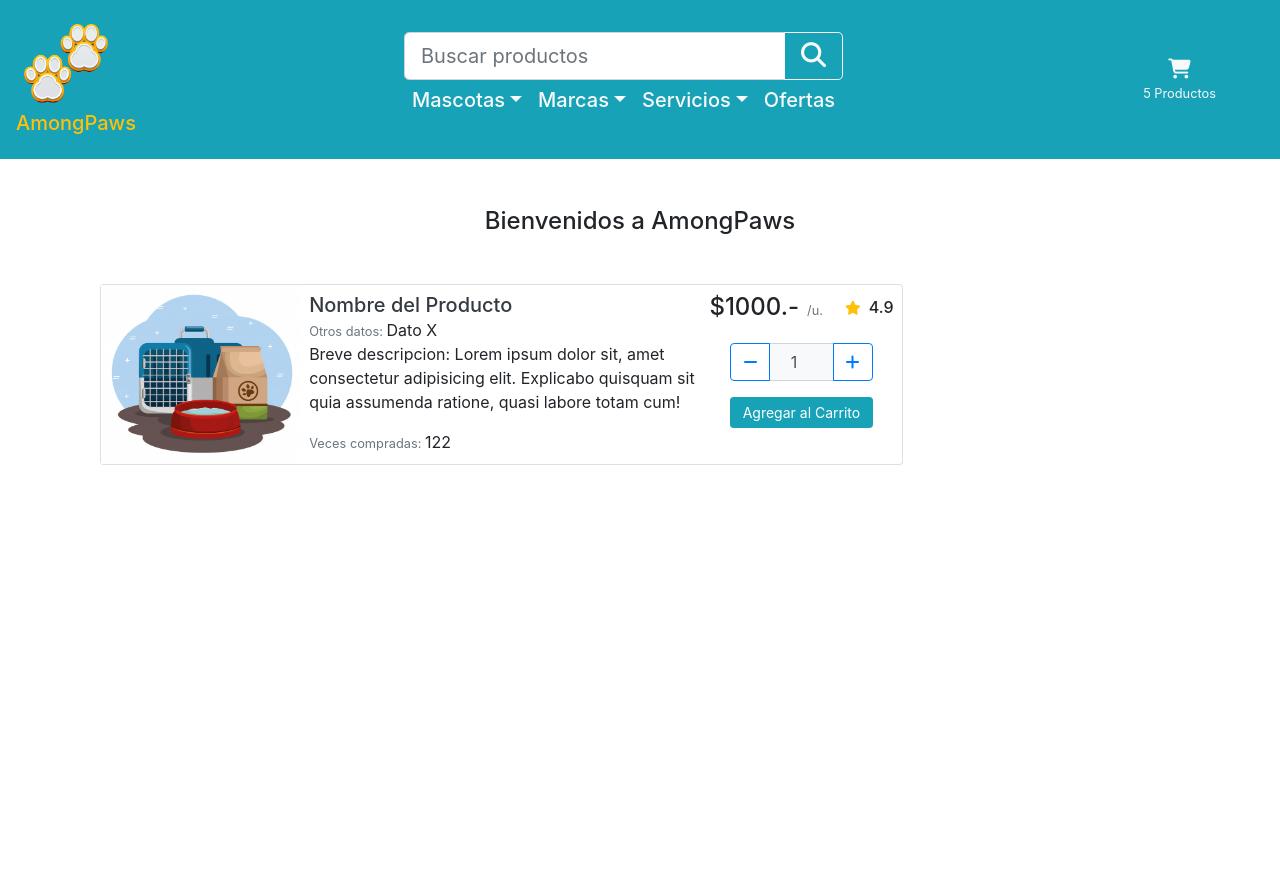
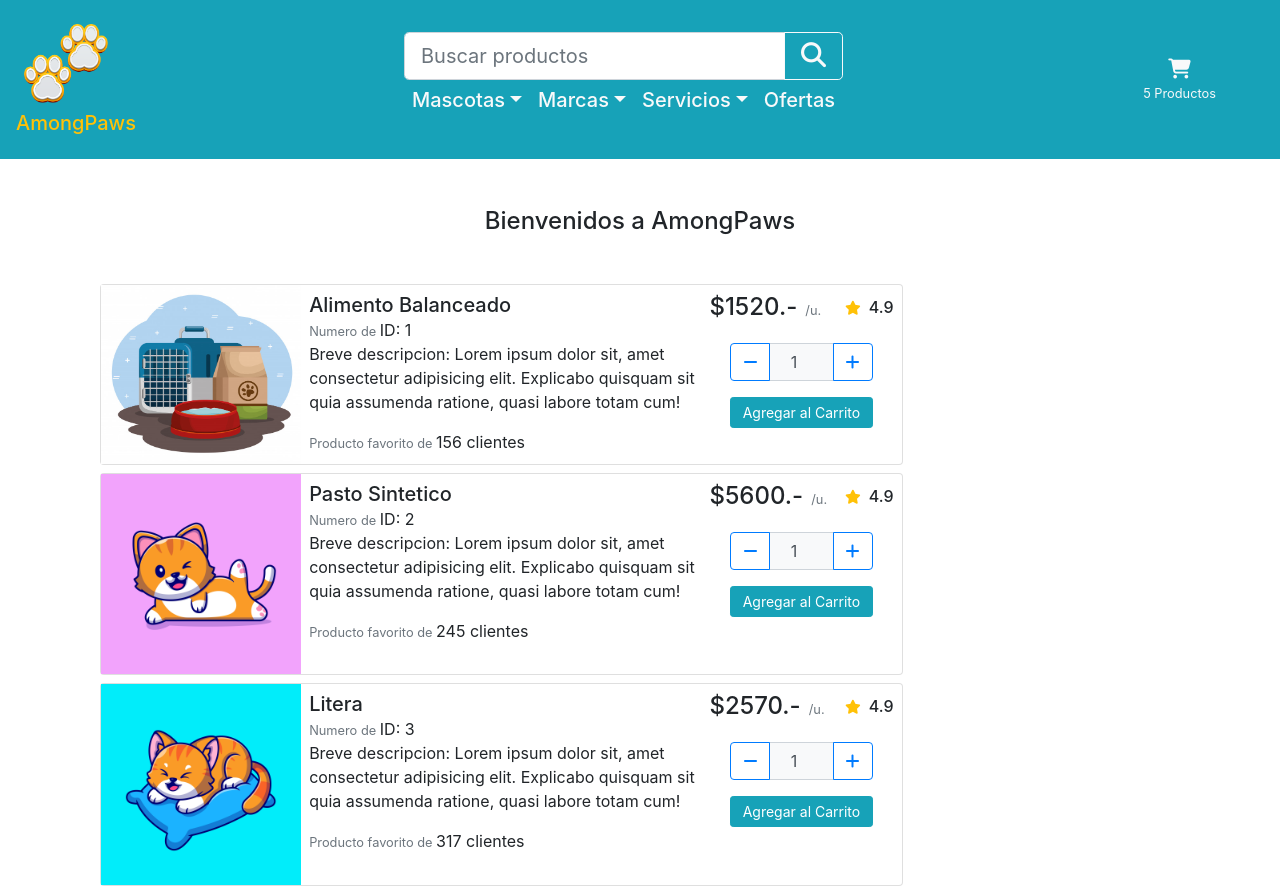
Before and after one commit to santacruzfernandog/paws, a React (Create React App) app: page / in a window 1280 px wide. Before the commit the page ends 800 px from the top, so only its background shows below. Built offline with nearby package versions, Linux system fonts and the light colour scheme.

Commit message:
Correcciones entrega Clase 06 - Promises, Asincronia y MAP

```diff
--- a/src/components/Item.jsx
+++ b/src/components/Item.jsx
@@ -1,50 +1,31 @@
 import React from 'react'
-import products1 from '../img/products1.jpg'
 import ItemCount from './ItemCount'
 
-const Item = () => {
-
-    const [item, setItem] = React.useState({})
-
-    const producto = new Promise((resolve, reject) => {
-        setTimeout(function(){
-            const item = {
-                id: 1,
-                title: 'Nombre del Producto',
-                price: 1520,
-                pictureURL: products1
-            }
-            setItem(item)
-        },2000)
-        resolve(item)
-    });
-
-    producto.then(res => console.log(res))
+const Item = ({item}) => {
 
     return (
         <div>
-            <div className="col-lg-9">
+            <div className="col-lg-9" key={item.id}>
                 <div className="card mb-2 card-width">
                     <div id="" className="row no-gutters">
                         <div className="col-md-3 d-flex align-items-center justify-content-center">
-                            <img src={products1} alt="" className="img-fluid" width=""/>
+                            <img src={item.pictureUrl} alt="" className="img-fluid" width=""/>
                         </div>
                         <div className="col-md-6">
                             <div id="" className="card-body p-0 pl-2 pt-2">
-                                <a className="text-dark">
-                                    <h5 className="d-inline">Nombre del Producto</h5>
-                                </a><br/>
-                                <small className="text-muted">Otros datos: </small>
-                                <p className="card-text d-inline">Dato X</p>
-                                <p className="card-text">Breve descripcion: Lorem ipsum dolor sit, amet consectetur adipisicing elit. Explicabo quisquam sit quia assumenda ratione, quasi labore totam cum!</p>
-                                <small className="text-muted">Veces compradas: </small>{Math.floor(Math.random() * 99) + 100}
+                                <h5 className="d-inline">{item.title}</h5>
+                                <br/>
+                                <small className="text-muted">Numero de </small>
+                                <p className="card-text d-inline">ID: {item.id}</p>
+                                <p className="card-text">Breve descripcion: {item.descripcion}</p>
+                                <small className="text-muted">Producto favorito de </small>{item.random} clientes
                             </div>
                         </div>
                         <div className="col-md-3">
                             <div className="card-body p-2">
                                 <div className="d-flex justify-content-between align-items-center">
                                     <div className="d-flex">
-                                        <h4 id="teacher-price" className="mb-0">$1000.-</h4><small className="text-muted pt-2 ml-2">/u.</small>
+                                        <h4 id="teacher-price" className="mb-0">${item.price}.-</h4><small className="text-muted pt-2 ml-2">/u.</small>
                                     </div>
                                     <div className="d-inline-flex justify-content-center align-items-center">
                                         <i className="fas fa-star fa-sm px-2 text-warning"></i><h6 className="mb-0">4.9</h6>
--- a/src/components/ItemList.jsx
+++ b/src/components/ItemList.jsx
@@ -1,10 +1,10 @@
 import React from 'react'
 import Item from './Item'
 
-const ItemList = () => {
+const ItemList = ({items = []}) => {
     return (
         <div>
-            <Item/>
+            {items.map(item => <Item item={item}/> )}
         </div>
     )
 }
--- a/src/components/ItemListContainer.jsx
+++ b/src/components/ItemListContainer.jsx
@@ -1,12 +1,32 @@
-import React from 'react'
-import ItemCount from './ItemCount'
+import React, {useEffect} from 'react'
 import ItemList from './ItemList'
+import products1 from '../img/products1.jpg'
+import cutecat1 from '../img/cutecat1.jpg'
+import cutecat2 from '../img/cutecat2.jpg'
 
 const ItemListContainer = (props) => {
+
+    const [items, setItems] = React.useState([])
+
+    useEffect(()=>{
+        const prom = new Promise((resolve,reject)=>{
+          setTimeout(()=>{
+            resolve([
+              { id:1, title:"Alimento Balanceado", price:1520, pictureUrl:products1, descripcion:'Lorem ipsum dolor sit, amet consectetur adipisicing elit. Explicabo quisquam sit quia assumenda ratione, quasi labore totam cum!', random:156},
+              { id:2, title:"Pasto Sintetico", price:5600, pictureUrl:cutecat1, descripcion:'Lorem ipsum dolor sit, amet consectetur adipisicing elit. Explicabo quisquam sit quia assumenda ratione, quasi labore totam cum!', random:245},
+              { id:3, title:"Litera", price:2570, pictureUrl:cutecat2, descripcion:'Lorem ipsum dolor sit, amet consectetur adipisicing elit. Explicabo quisquam sit quia assumenda ratione, quasi labore totam cum!', random:317}
+            ])
+          },2000)
+        })
+
+        prom.then((resultado)=>{
+          setItems(resultado)
+        })
+    })
     return (
         <div className="container mt-5">
             <h4 className="text-center mb-5">Bienvenidos a {props.nombre}</h4>
-            <ItemList/>
+            <ItemList items={items}/>
         </div>
     )
 }
```
